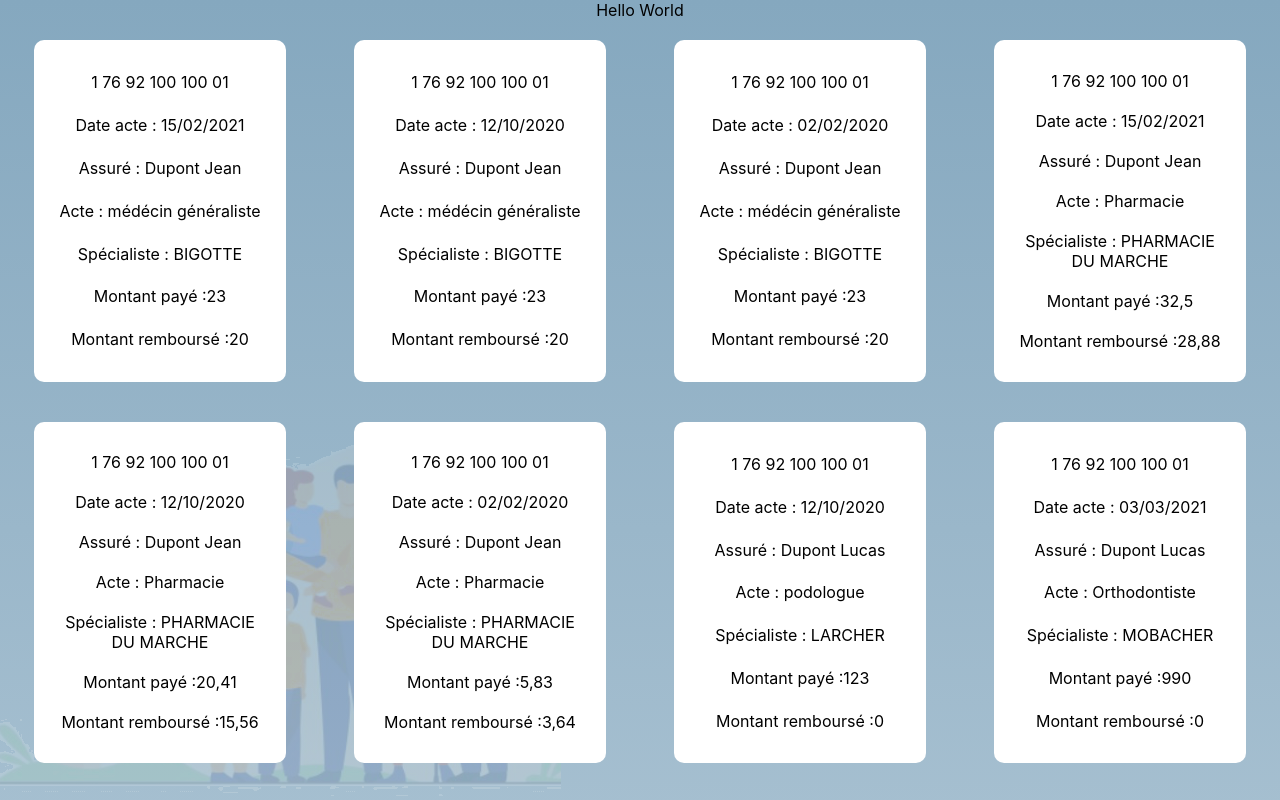
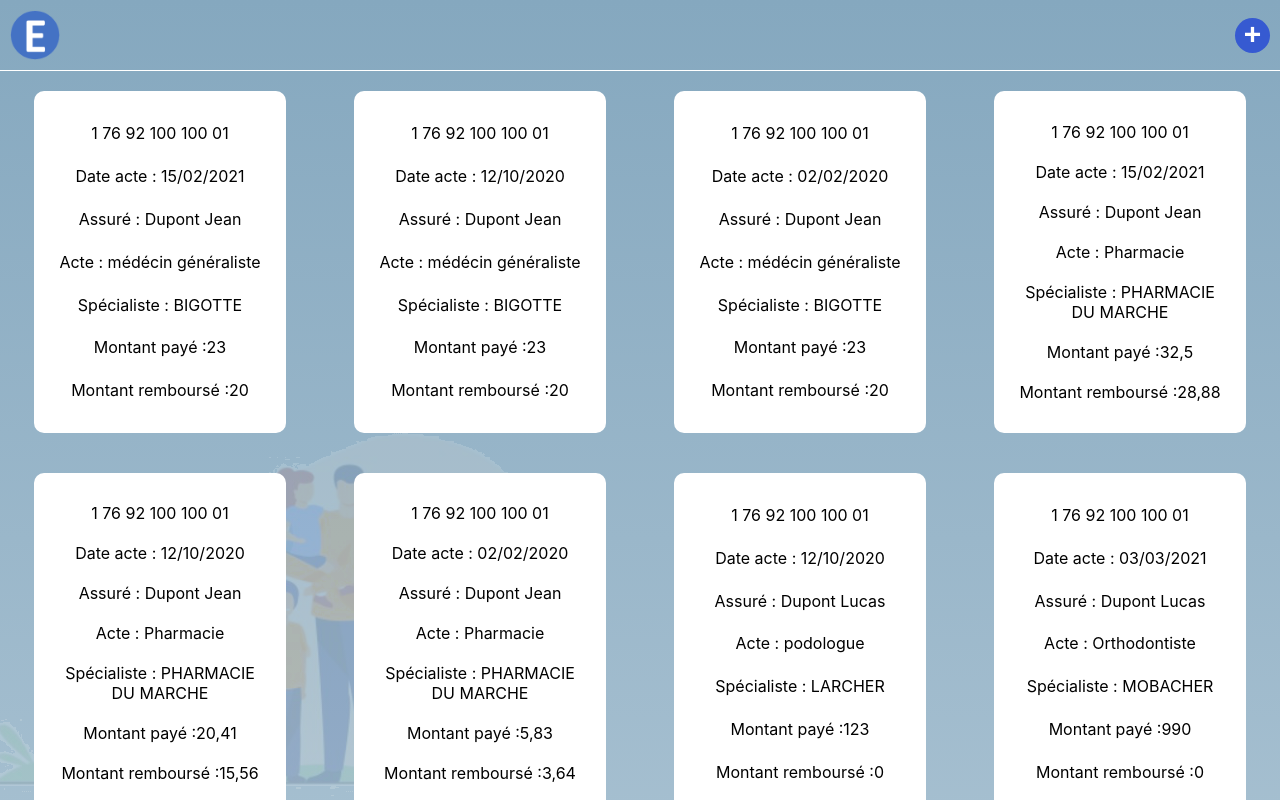
Before and after one commit to WildCodeSchool/remoteFR-R2dwild-P3-secuel-front, a React (Create React App) app: page / in a window 1280 px wide. Shown: the top 800 px of the page. Built offline with nearby package versions, Linux system fonts and the light colour scheme.

Commit message:
adding header logo and button to add user

```diff
--- a/src/App.js
+++ b/src/App.js
@@ -1,12 +1,15 @@
 import Home from './screen/Home'
 
 import './App.css'
+
+import Events from './components/Events'
 import Footer from './components/Footer'
-import Events from './components/Events'
+import Header from './components/Header'
 
 const App = () => {
   return (
     <div className='App'>
+      <Header />
       <Home />
       <Events />
       <Footer />
--- /dev/null
+++ b/src/components/Header.css
@@ -0,0 +1,24 @@
+.header {
+  border-bottom: 1px solid white;
+  display : flex;
+  justify-content: space-between;
+  align-items: center;
+  padding: 10px;
+}
+
+.logo {
+  height: 50px;
+  width: auto;
+}
+
+.plus {
+  border-radius: 50%;
+  height : 35px;
+  width: 35px;
+  background-color: rgb(54, 90, 209);
+  border: none;
+  color : white;
+  font-family: 'Courier New', Courier, monospace;
+  font-size: 30px;
+  font-weight: bold;
+}
--- /dev/null
+++ b/src/components/Header.js
@@ -0,0 +1,23 @@
+import React from 'react'
+// import { Link } from 'react-router-dom'
+
+// import CreateUser from './components/CreateUser'
+
+import './Header.css'
+import logo_elan from '../data/images/logo_elan.png'
+
+const Header = () => {
+  // const [bgPlus, setPlus] = useState(true)
+  // const handleClick = () => {
+  //   setBgPlus(!bgPlus)
+  // }
+  return (
+    <div className='header'>
+      <img src={logo_elan} alt='logo' className='logo' />
+      <button className='plus'>+</button>
+      {/* <div className='plus' onClick={handleClick} style={{backgroundColor:`${ bgPlus ? 'blue' : 'grey'}`}>+</div> */}
+    </div>
+  )
+}
+
+export default Header
--- /dev/null
+++ b/src/screen/CreateUser.css
@@ -0,0 +1,3 @@
+.bodyUser {
+    color : black
+}
--- /dev/null
+++ b/src/screen/CreateUser.js
@@ -0,0 +1,9 @@
+// import { Route, Link } from 'react-router-dom'
+import React from 'react'
+
+import './CreateUser.css'
+
+const CreateUser = () => {
+  return <div className='bodyUser'></div>
+}
+export default CreateUser
--- a/src/screen/Home.js
+++ b/src/screen/Home.js
@@ -1,5 +1,5 @@
 const Home = () => {
-  return <div className='home'>Hello World</div>
+  return <div className='home'></div>
 }
 
 export default Home
```
Also changed, not shown: src/data/images/logo_elan.png (added).
